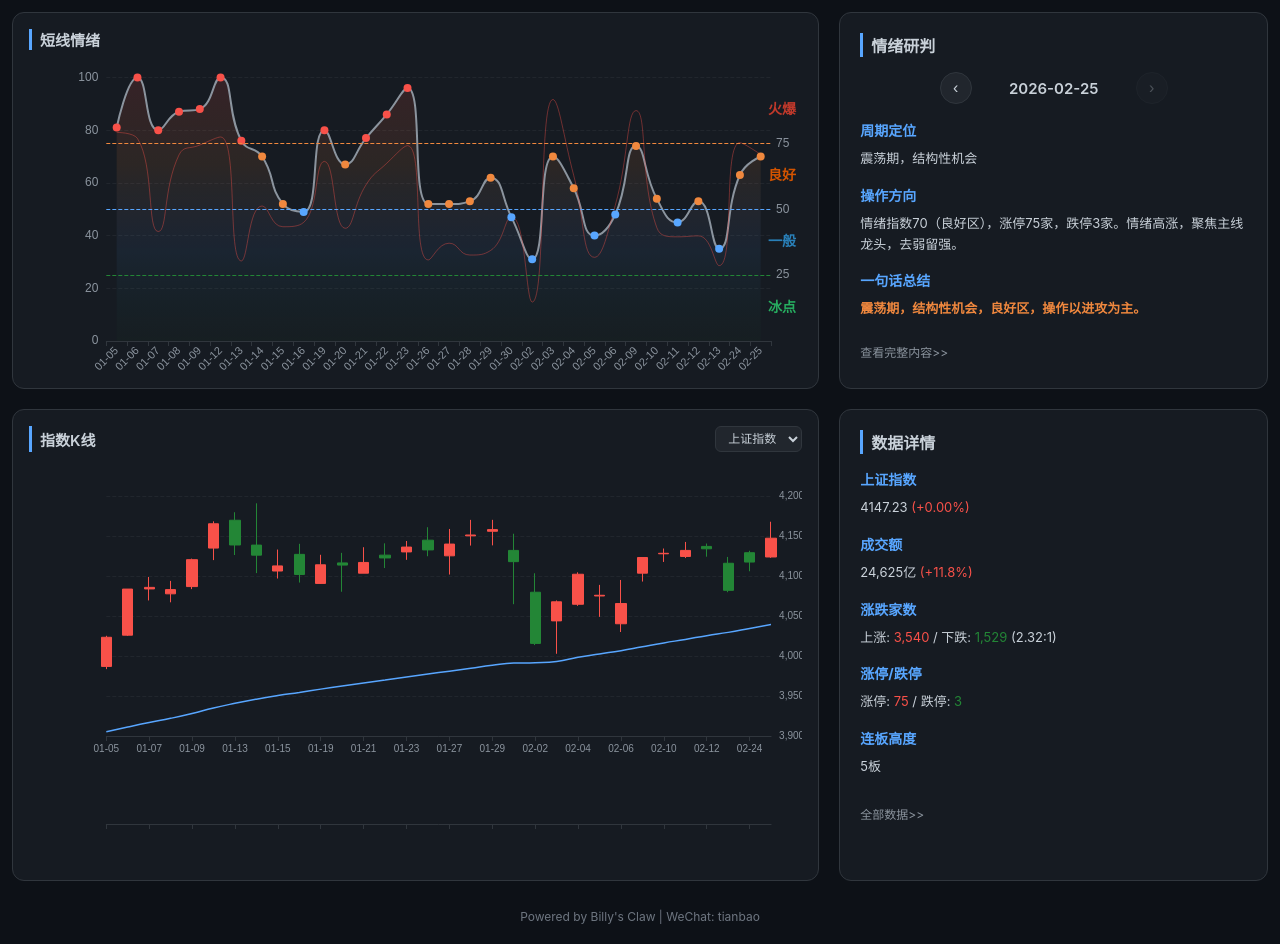
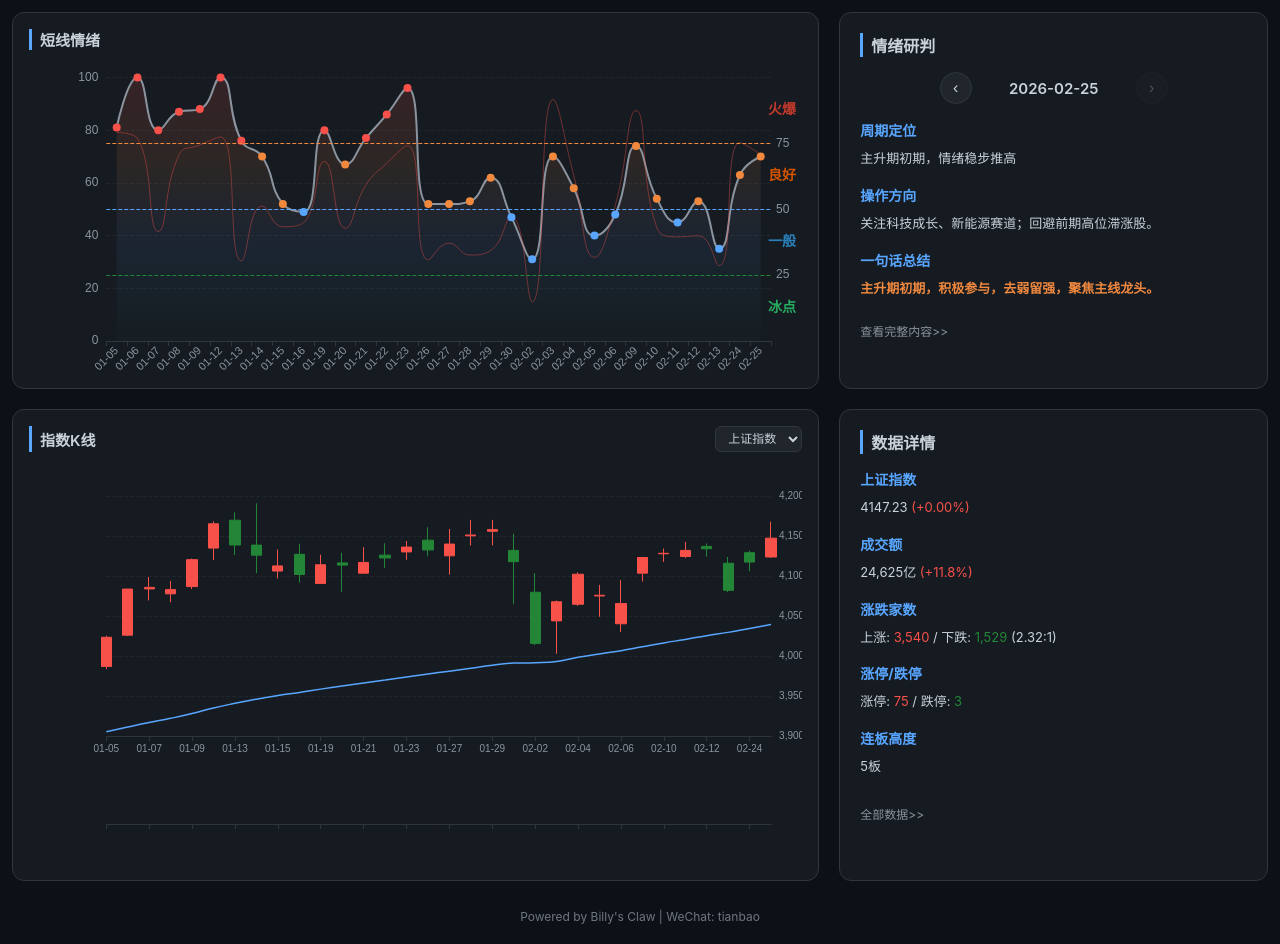
Before and after one commit to LionGG/dx, a plain HTML site: page index.html in a window 1280 px wide. Drawn offline with nearby package versions, Linux system fonts and the light colour scheme; no server answers.

Commit message:
Update sentiment data - 2026-02-25 19:33:11

```diff
--- a/index.html
+++ b/index.html
@@ -727,7 +727,7 @@
         }
 
         // 每日研判数据（含墨问链接）
-        const dailyReports = {"2026-02-25": {"phase": "震荡期，结构性机会", "action": "情绪指数70（良好区），涨停75家，跌停3家。情绪高涨，聚焦主线龙头，去弱留强。", "summary": "震荡期，结构性机会，良好区，操作以进攻为主。", "link": "https://note.mowen.cn/detail/I_dlK_6HHt2c71N-2sCOB"}, "2026-02-24": {"phase": "退潮期，冰点试探", "action": "情绪指数63（良好区），涨停92家，跌停15家。退潮期特征明显，回避连板股，等待冰点确认。", "summary": "退潮期，冰点试探，良好区，操作以防守为主。", "link": "https://note.mowen.cn/detail/Dppc4WvkTpKRebgVMmg2o"}};
+        const dailyReports = {"2026-02-25": {"phase": "主升期初期，情绪稳步推高", "action": "关注科技成长、新能源赛道；回避前期高位滞涨股。", "summary": "主升期初期，积极参与，去弱留强，聚焦主线龙头。", "link": "https://note.mowen.cn/detail/iT93N5vNGCVdq8dmJNodn"}, "2026-02-24": {"phase": "退潮期，冰点试探", "action": "情绪指数63（良好区），涨停92家，跌停15家。退潮期特征明显，回避连板股，等待冰点确认。", "summary": "退潮期，冰点试探，良好区，操作以防守为主。", "link": "https://note.mowen.cn/detail/Dppc4WvkTpKRebgVMmg2o"}};
 
         const reportDates = ["2026-02-25", "2026-02-24"];
         let currentReportIndex = 0; // 默认最新一天
```
